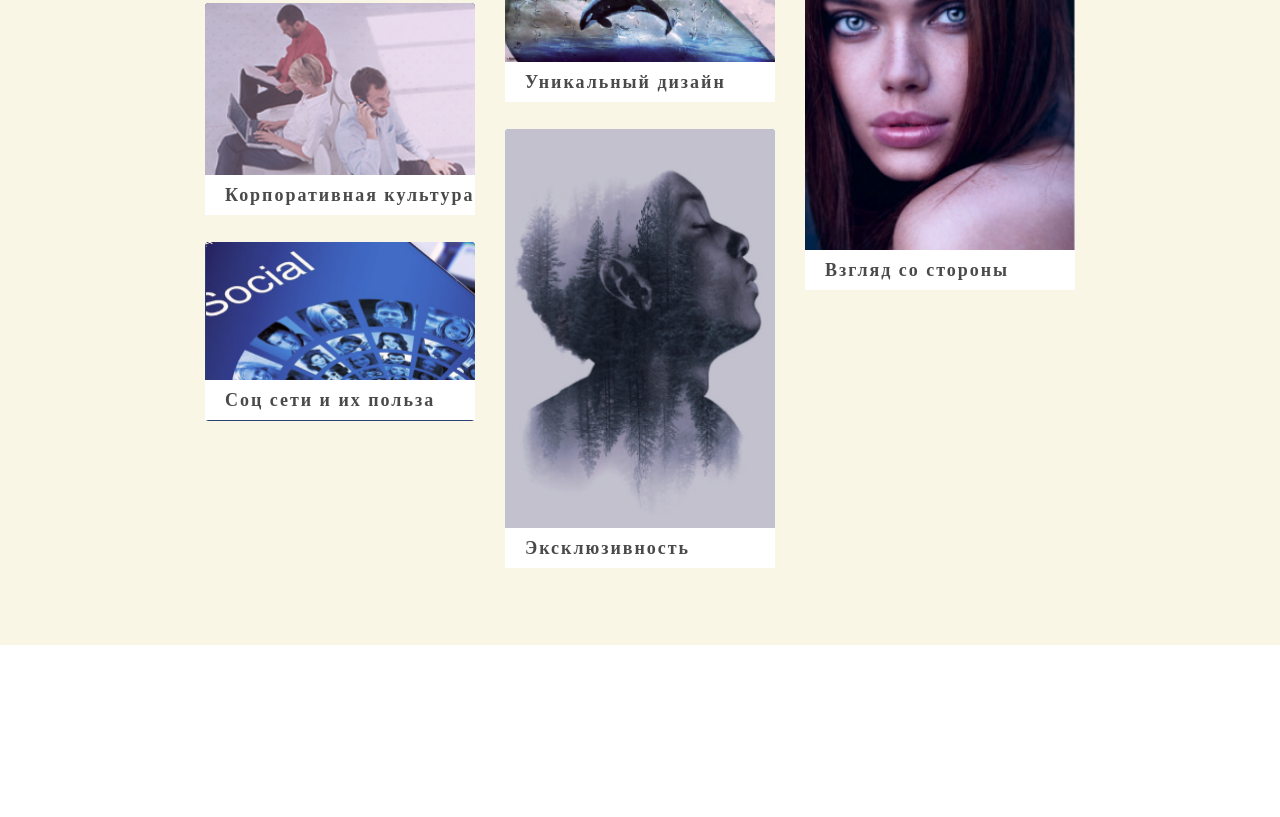
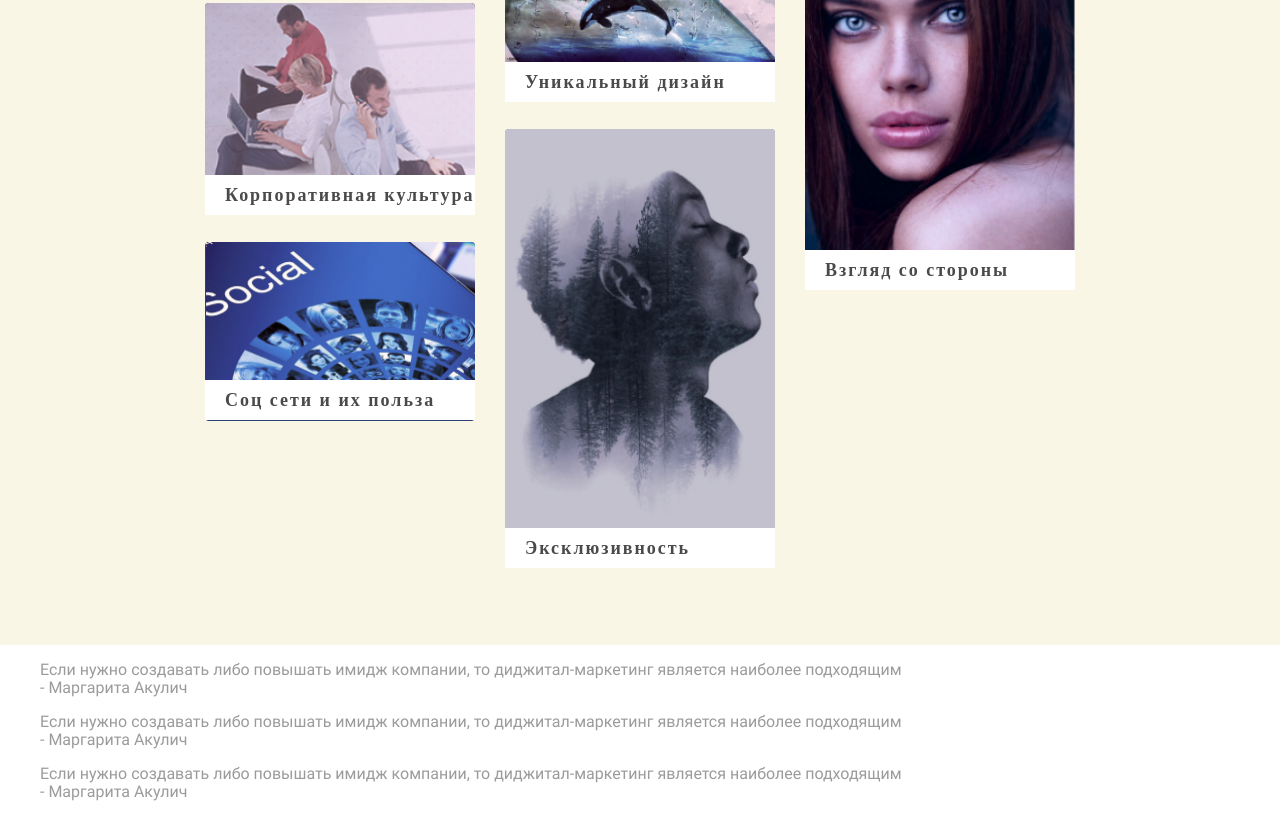
Before and after one commit to Vidiborets0012/digital-agensy_mob-first, a website: page index.html in a window 1280 px wide. Shown: the part 4015-4832 px from the top of the page. Before the commit the page ends 4660 px from the top, so only its background shows below. Drawn offline with nearby package versions, Linux system fonts and the light colour scheme; a web font is replaced by a local one.

Commit message:
add content and markup for the quotes-slider block

```diff
--- a/index.html
+++ b/index.html
@@ -348,6 +348,44 @@
       </div>
     </section>
 
+    <div class="quotes-slider">
+      <div class="quotes-item">
+        <blockquote class="quote">
+          <div class="quote-text-inner">
+            <p class="quote-item-text">
+              Если нужно создавать либо повышать имидж компании, то
+              <span class="quote-text-accent">диджитал-маркетинг</span> является наиболее подходящим
+            </p>
+          </div>
+          <footer class="quote-footer">- Маргарита Акулич</footer>
+        </blockquote>
+      </div>
+
+      <div class="quotes-item">
+        <blockquote class="quote">
+          <div class="quote-text-inner">
+            <p class="quote-item-text">
+              Если нужно создавать либо повышать имидж компании, то
+              <span class="quote-text-accent">диджитал-маркетинг</span> является наиболее подходящим
+            </p>
+          </div>
+          <footer class="quote-footer">- Маргарита Акулич</footer>
+        </blockquote>
+      </div>
+
+      <div class="quotes-item">
+        <blockquote class="quote">
+          <div class="quote-text-inner">
+            <p class="quote-item-text">
+              Если нужно создавать либо повышать имидж компании, то
+              <span class="quote-text-accent">диджитал-маркетинг</span> является наиболее подходящим
+            </p>
+          </div>
+          <footer class="quote-footer">- Маргарита Акулич</footer>
+        </blockquote>
+      </div>
+    </div>
+
     <script src="https://ajax.googleapis.com/ajax/libs/jquery/3.4.1/jquery.min.js"></script>
     <script src="libs/slick/slick.min.js"></script>
     <script src="js/main.js"></script>
```
